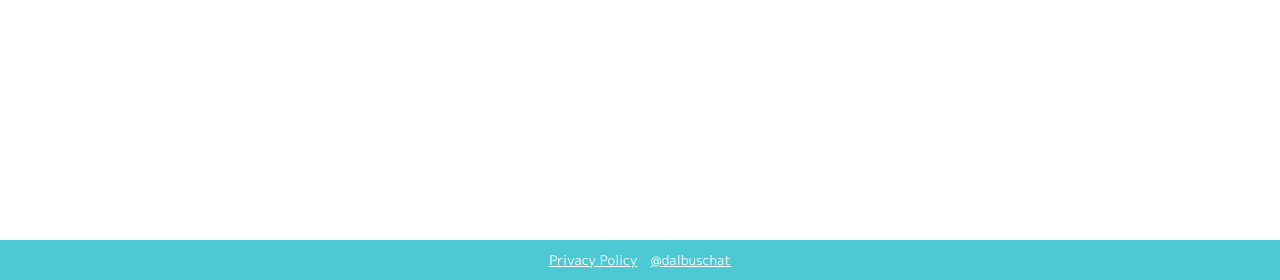
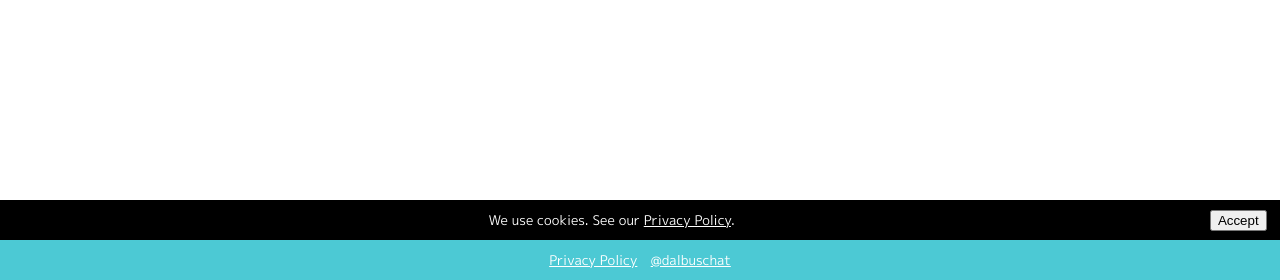
Before and after one commit to daniel-kun/sonos-tools, a Flask app: page / in a window 1280 px wide. Shown: the part 520-800 px from the top of the page. Run offline with Flask 2, Linux system fonts and the light colour scheme; some libraries are stand-ins or nearby versions.

Commit message:
frontend: Added required cookie notice

```diff
--- a/src/frontend/app.py
+++ b/src/frontend/app.py
@@ -4,6 +4,7 @@ from flask import make_response
 from flask import url_for
 from flask import request
 from flask import redirect
+from flask import session
 from flask.json import jsonify
 from google.oauth2 import id_token
 from google.auth.transport import requests as grequests
@@ -16,6 +17,9 @@ import sonos
 import account
 
 app = Flask(__name__)
+app.config.update(
+    SECRET_KEY=os.environ['SONOSTOOLS_FLASK_SECRET_KEY']
+)
 
 SONOSTOOLS_GOOGLE_AUTH_CLIENT_ID=os.environ['SONOSTOOLS_GOOGLE_AUTH_CLIENT_ID']
 SONOSTOOLS_MONGODB_CONNECTURI = os.environ['SONOSTOOLS_MONGODB_CONNECTURI']
@@ -33,12 +37,18 @@ def dbClient():
 
 @app.route("/")
 def index():
-    return render_template('index.html', google_auth_client_id=SONOSTOOLS_GOOGLE_AUTH_CLIENT_ID)
+    if session.new or (not 'cookies_accepted' in session):
+        app.logger.info('New session or no cookie set')
+        session['cookies_accepted'] = False
+        session.permanent = True
+    else:
+        app.logger.info('Existing session')
+    return render_template('index.html', cookies_accepted=session['cookies_accepted'], google_auth_client_id=SONOSTOOLS_GOOGLE_AUTH_CLIENT_ID)
 
 @app.route("/receive_google_auth", methods=['POST'])
 def receive_google_auth():
     payload = request.json
-    print(payload)
+    app.logger.info(payload)
     try:
         # Specify the CLIENT_ID of the app that accesses the backend:
         idinfo = id_token.verify_oauth2_token(payload['token'], grequests.Request(), SONOSTOOLS_GOOGLE_AUTH_CLIENT_ID)
@@ -69,7 +79,7 @@ def speak():
             'text': payload['text'],
             'apikey': payload['key']
         })
-    print(r.text)
+    app.logger.info(r.text)
     synResponse = r.json()
     audioConfigHash = synResponse['audioConfigHash']
     fromCache = synResponse['fromCache']
@@ -104,3 +114,10 @@ def sonosLogout():
 @app.route("/privacy", methods=['GET'])
 def privacy():
     return render_template('privacy.html', serviceName="„sonos-tools”")
+
+@app.route("/cookies_accepted", methods=['POST'])
+def cookieAccepted():
+    app.logger.info(request.path)
+    app.logger.info(request.json)
+    session['cookies_accepted'] = True
+    return jsonify({'cookies_accepted': True})
--- a/src/frontend/js/sonosplayerview.js
+++ b/src/frontend/js/sonosplayerview.js
@@ -183,6 +183,7 @@ export class SonosPlayerView extends React.Component {
                 <div className="previewPicker">
                     {previewModes.map(mode => <div key={`preview_${mode.name}`} className={`previewPickerEntry ${mode.name == this.state.selectedPreviewMode.name ? "selected" : ""}`} onClick={this.selectPreviewMode.bind(this, mode)}>{mode.name}</div>)}
                 </div>
+                <p className="importantNote"><b>Important!</b> Never share your API key with others.</p>
                 {this.renderPreview(this.state.selectedPreviewMode, this.state)}
             </div>
         </div>)
--- a/src/frontend/static/styles/style.css
+++ b/src/frontend/static/styles/style.css
@@ -70,6 +70,20 @@ div.bar.bottom {
 
 div.bar.bottom a {
     padding: 0 5pt;
+}
+
+div.bar.cookie {
+    background-color: black;
+    color: white;
+    display: flex;
+    justify-content: space-between;
+    align-items: center;
+    font-size: 10pt;
+    padding: 0 1em;
+}
+
+div.bar.cookie a {
+    color: white;
 }
 
 div.section-two {
@@ -262,3 +276,7 @@ pre {
 div.preview pre {
     height: 16em;
 }
+
+p.importantNote {
+    font-size: 10pt;
+}
--- a/src/frontend/templates/base.html
+++ b/src/frontend/templates/base.html
@@ -6,14 +6,46 @@
     </head>
 
     <body>
+        {% if not cookies_accepted %}
+        <script type="text/javascript">
+            function acceptCookies()
+            {
+                fetch('/cookies_accepted',
+                    {
+                        method: 'POST',
+                        credentials: 'include',
+                        cache: 'no-cache',
+                        headers: {
+                            "Content-Type": "application/json",
+                        },
+                        body: JSON.stringify({
+                            accept_cookies: true
+                        })
+                    }).then(response => {
+                            document.getElementById('cookie_bar').style.display = 'none';
+                        })
+            }
+        </script>
+        {% endif %}
+
         <div class="root">
             <div class="bar secondary">
                 <a href="/"><img src="/static/img/sonos-tools-home.svg" class="home"/></a>
             </div>
             {% block content %}{% endblock %}</body>
-            <div class="bar secondary bottom">
-                <a href="/privacy">Privacy Policy</a>
-                <a href="https://twitter.com/dalbuschat" target="_blank">@dalbuschat</a>
+            <div>
+                {% if not cookies_accepted %}
+                <div id="cookie_bar" class="bar cookie">
+                    <p><!-- intentionally left blank--></p>
+                    <span>We use cookies. See our <a href="/privacy">Privacy Policy</a>.</span>
+                    <button onclick="window.acceptCookies()">Accept</button>
+                </div>
+                {% endif %}
+                <div class="bar secondary bottom">
+                    <a href="/privacy">Privacy Policy</a>
+                    <a href="https://twitter.com/dalbuschat" target="_blank">@dalbuschat</a>
+                </div>
             </div>
         </div>
+
 </html>
```
